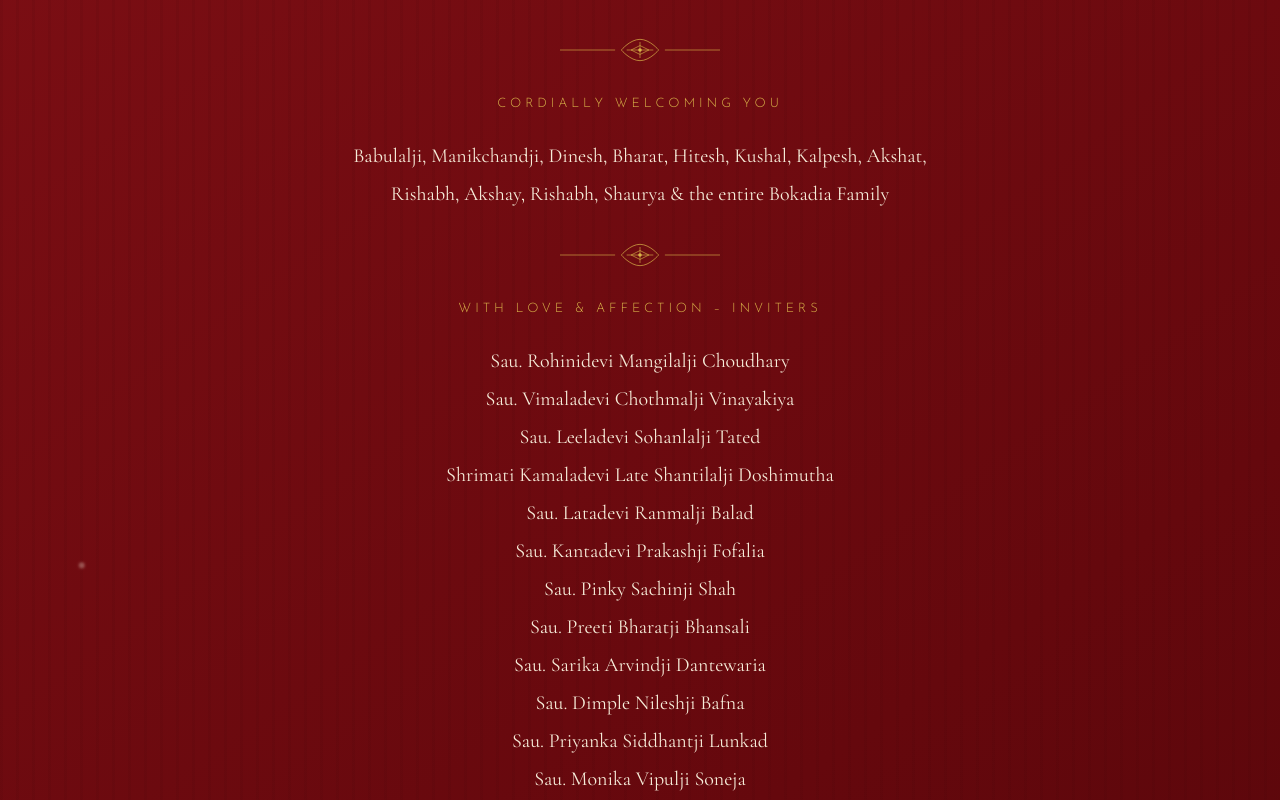
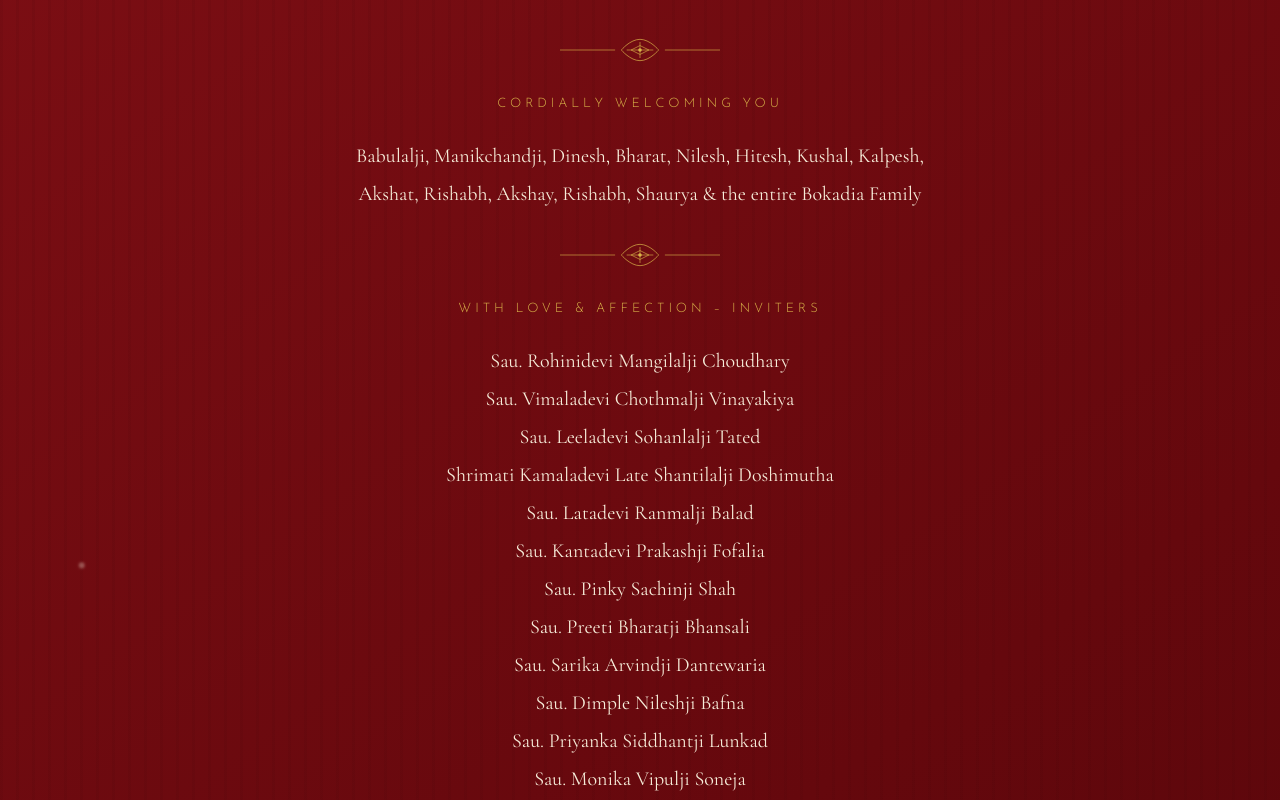
Before and after one commit to akshaythe-coder/Preskandarshan, a Next.js app: page / in a window 1280 px wide. Shown: the part 7160-7960 px from the top of the page. Built offline with nearby package versions, Linux system fonts and the light colour scheme.

Commit message:
Update family blessings invitation names and headings

```diff
--- a/data/content.en.ts
+++ b/data/content.en.ts
@@ -5,7 +5,7 @@ export const contentEn = {
     "chime": "/sounds/blessings-sparkle.wav",
     "groups": [
         {
-            "heading": "BLESSED MEMORIES & MANGAL AASHISH",
+            "heading": "Blessed Memories & MANGAL AASHISH",
             "names": [
                 "Late Shri Ratanchandji Kevalchandji Bokadia"
             ],
@@ -32,9 +32,9 @@ export const contentEn = {
             "memorial": false
         },
         {
-            "heading": "CORDIALLY WELCOMING YOU",
+            "heading": "Cordially WELCOMING YOU",
             "names": [],
-            "paragraph": "Babulalji, Manikchandji, Dinesh, Bharat, Hitesh, Kushal, Kalpesh, Akshat, Rishabh, Akshay, Rishabh, Shaurya & the entire Bokadia Family",
+            "paragraph": "Babulalji, Manikchandji, Dinesh, Bharat, Nilesh, Hitesh, Kushal, Kalpesh, Akshat, Rishabh, Akshay, Rishabh, Shaurya & the entire Bokadia Family",
             "memorial": false
         },
         {
@@ -58,11 +58,12 @@ export const contentEn = {
             "memorial": false
         },
         {
-            "heading": "WITH WARM INVITATION & AFFECTION",
+            "heading": "WITH WARM INVITATION & Affection",
             "names": [
                 "Sau. Premlata Manikchandji Bokadia",
                 "Sau. Uma Dinesh Bokadia",
                 "Sau. Meena Bharat Bokadia",
+                "Sau. Leena Nilesh Bokadia",
                 "Sau. Charu Kushal Bokadia",
                 "Sau. Aarti Hitesh Bokadia",
                 "Sau. Avani Kalpesh Bokadia",
@@ -75,7 +76,7 @@ export const contentEn = {
         }
     ],
     "littleHearts": {
-        "heading": "A LITTLE INVITATION FROM LITTLE HEARTS",
+        "heading": "A Little Invitation from Little Hearts",
         "repeatInvitation": "Please do come, do come",
         "quotes": [
             {
--- a/scripts/check-i18n.cjs
+++ b/scripts/check-i18n.cjs
@@ -52,7 +52,7 @@ assert.equal(contentEn.familyBlessings.groups.length,6);
 assert.equal(contentHi.familyBlessings.groups.length,6);
 assert.equal(contentEn.familyBlessings.groups[4].names.length,13);
 assert.equal(contentHi.familyBlessings.groups[4].names.length,13);
-assert.equal(contentEn.familyBlessings.groups[5].names.length,9);
+assert.equal(contentEn.familyBlessings.groups[5].names.length,10);
 assert.equal(contentHi.familyBlessings.groups[5].names.length,10);
 assert.equal(contentEn.familyBlessings.littleHearts.quotes.length,2);
 assert.equal(contentHi.familyBlessings.littleHearts.repeatInvitation,'ज़रूर-ज़रूर आना');
```
